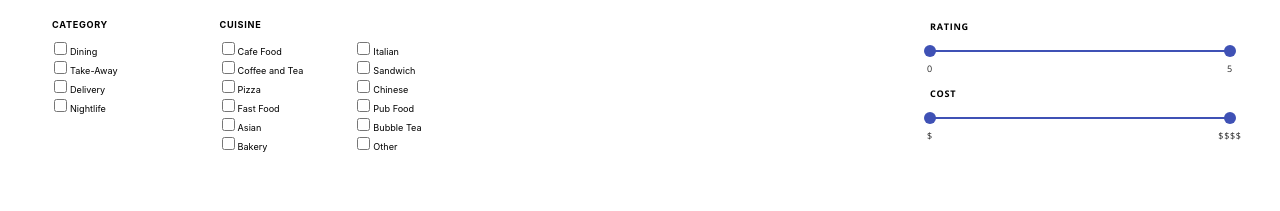
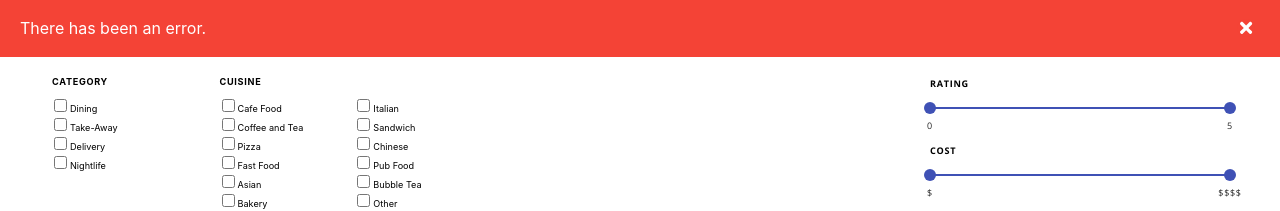
Before and after one commit to AV-room/zomatwo, a React (Create React App) app: page / in a window 1280 px wide. Shown: the top 211 px of the page. Built offline with nearby package versions, Linux system fonts and the light colour scheme; no server answers.

Commit message:
add error message and fix associated bugs

```diff
--- a/src/App.scss
+++ b/src/App.scss
@@ -119,3 +119,19 @@
   display: flex;
   flex-basis: 100%;
 }
+
+.error {
+  display: flex;
+  justify-content: space-between;
+  padding: 20px;
+  background-color: #f44336;
+  color: white;
+
+  .closebtn {
+    background-color: transparent;
+    border: none;
+    outline: none;
+    color: white;
+    cursor: pointer;
+  }
+}
--- a/src/App.tsx
+++ b/src/App.tsx
@@ -1,6 +1,7 @@
 import React, { useState, useEffect } from 'react';
 import Typography from '@material-ui/core/Typography';
 import Slider from '@material-ui/core/Slider';
+import { isEqual } from 'lodash';
 import './App.scss';
 import Restaurant from './interfaces/Restaurant';
 import { Categories, Cuisines } from './enums';
@@ -10,11 +11,14 @@ import { Filters } from './interfaces/Filters';
 import ScrollableList from './components/ScrollableList';
 import Details from './components/Details';
 import CheckboxGroup from './components/Checkbox';
-// import { Sort, SortType, SortOrder } from './interfaces/Sort';
+import { faTimes, faCircle } from '@fortawesome/free-solid-svg-icons';
+import { FontAwesomeIcon } from '@fortawesome/react-fontawesome';
+import { DEFAULT_COST_BOUNDS, DEFAULT_RATING_BOUNDS } from './utils/constants';
 
 const App = () => {
   const [openFilterPanel, setOpenFilterPanel] = useState<boolean>(false);
   const [isLoading, setIsLoading] = useState<boolean>(false);
+  const [hasErrored, setHasErrored] = useState<boolean>(false);
   const [results, setResults] = useState<Restaurant[]>(null);
   const [resultsTotal, setResultsTotal] = useState<number>(0);
   const [categories, setCategories] = useState<Categories[]>([]);
@@ -23,8 +27,6 @@ const App = () => {
   const [rating, setRating] = useState<number[]>([0, 5]);
   const [cost, setCost] = useState<number[]>([0, 500]);
   const [selected, setSelected] = useState<number>(null);
-  // const [sortType, setSortType] = useState<string>('cost');
-  // const [sortOrder, setSortOrder] = useState<string>('desc');
 
   useEffect(() => {
     setIsLoading(true);
@@ -35,6 +37,7 @@ const App = () => {
         (dataItem: { cuisine: { cuisine_id: number } }) =>
           dataItem.cuisine.cuisine_id
       );
+      // TODO: catch error
 
       setOtherCuisineIds(
         allCuisineIds.filter(
@@ -60,42 +63,28 @@ const App = () => {
     const filters: Filters = {
       categories,
       cuisines,
-      cost
+      cost,
+      rating
     };
 
-    // const sorting: Sort = {
-    //   type: sortType as SortType,
-    //   order: sortOrder as SortOrder
-    // };
+    getFilteredResults(filters, otherCuisineIds).then(
+      (filteredRestaurants: Restaurant[]) => {
+        setIsLoading(false);
 
-    getFilteredResults(
-      filters,
-      // sorting,
-      otherCuisineIds
-    ).then((filteredRestaurants: Restaurant[]) => {
-      setResults(filteredRestaurants);
-      setResultsTotal(filteredRestaurants.length);
-      setIsLoading(false);
-    });
-  }, [
-    categories,
-    cuisines,
-    cost,
-    rating
-    // sortType,
-    // sortOrder
-  ]);
+        if (filteredRestaurants) {
+          setResults(filteredRestaurants);
+          setResultsTotal(filteredRestaurants.length);
+        } else {
+          setHasErrored(true);
+          setResults(null);
+          setResultsTotal(null);
+        }
+      }
+    );
+  }, [categories, cuisines, cost, rating]);
 
   const ratingValueText = (value: any) => value;
   const costValueText = (value: any) => `$${value}`;
-
-  // const toggleSortOrder = (event: any) => {
-  //   setSortOrder(sortOrder === 'asc' ? 'desc' : 'asc');
-  // };
-
-  // const toggleSortType = (event: any) => {
-  //   setSortType(sortType === 'cost' ? 'rating' : 'cost');
-  // };
 
   const categoryCheckboxes = [
     { label: 'Dining', value: Categories.dining },
@@ -120,6 +109,28 @@ const App = () => {
     { label: 'Other', value: Cuisines.other }
   ];
 
+  const ratingMarks = [
+    {
+      value: DEFAULT_RATING_BOUNDS[0],
+      label: '0'
+    },
+    {
+      value: DEFAULT_RATING_BOUNDS[1],
+      label: '5'
+    }
+  ];
+
+  const costMarks = [
+    {
+      value: DEFAULT_COST_BOUNDS[0],
+      label: '$'
+    },
+    {
+      value: DEFAULT_COST_BOUNDS[1],
+      label: '$$$$'
+    }
+  ];
+
   const handleCategoriesChange = (categories: Categories[]) => {
     setCategories(categories);
   };
@@ -128,17 +139,11 @@ const App = () => {
     setCuisines(cuisines);
   };
 
-  const handleRatingChange = (
-    event: React.ChangeEvent<HTMLInputElement>,
-    newValue: any
-  ) => {
+  const handleRatingChange = (event: any, newValue: any) => {
     setRating(newValue);
   };
 
-  const handleCostChange = (
-    event: React.ChangeEvent<HTMLInputElement>,
-    newValue: any
-  ) => {
+  const handleCostChange = (event: any, newValue: any) => {
     setCost(newValue);
   };
 
@@ -146,34 +151,49 @@ const App = () => {
     setSelected(restaurantId);
   };
 
-  const handleFilterClick = (event: React.ChangeEvent<HTMLInputElement>) => {
+  const handleFilterClick = (event: any) => {
     setOpenFilterPanel(!openFilterPanel);
   };
 
-  const ratingMarks = [
-    {
-      value: 0,
-      label: '0'
-    },
-    {
-      value: 5,
-      label: '5'
+  const handleErrorDismissal = (event: any) => {
+    setHasErrored(false);
+    setResults(null);
+    setResultsTotal(null);
+    resetFilters();
+  };
+
+  // reset without triggering changes to state, which will trigger further API calls
+  const resetFilters = () => {
+    if (categories.length > 0) {
+      setCategories([]);
     }
-  ];
 
-  const costMarks = [
-    {
-      value: 0,
-      label: '$'
-    },
-    {
-      value: 500,
-      label: '$$$$'
+    if (cuisines.length > 0) {
+      setCuisines([]);
     }
-  ];
+
+    if (!isEqual(cost, DEFAULT_COST_BOUNDS)) {
+      setCost(DEFAULT_COST_BOUNDS);
+    }
+
+    if (!isEqual(rating, DEFAULT_RATING_BOUNDS)) {
+      setRating(DEFAULT_RATING_BOUNDS);
+    }
+  };
 
   return (
     <div className="container">
+      {hasErrored && (
+        <h2 className="error">
+          There has been an error.
+          <button className="closebtn" onClick={handleErrorDismissal}>
+            <span className="fa-layers fa-fw">
+              <FontAwesomeIcon icon={faCircle} size="lg" color="#f44336" />
+              <FontAwesomeIcon icon={faTimes} size="lg" color="white" />
+            </span>
+          </button>
+        </h2>
+      )}
       <button className="show-filters" onClick={handleFilterClick}>
         Filter
       </button>
@@ -183,12 +203,14 @@ const App = () => {
             name="category"
             label="Category"
             childLabelValues={categoryCheckboxes}
+            checkedVals={categories}
             onChange={handleCategoriesChange}
           />
           <CheckboxGroup
             name="cuisine"
             label="Cuisine"
             childLabelValues={cuisineCheckboxes}
+            checkedVals={cuisines}
             onChange={handleCuisinesChange}
           />
         </div>
--- a/src/api/Api.ts
+++ b/src/api/Api.ts
@@ -9,6 +9,7 @@ import { SearchParams } from '../interfaces/SearchParams';
 import Restaurant from '../interfaces/Restaurant';
 import { withinRange } from '../utils/helpers';
 import { searchResponseCollection } from '../mockData/mockData';
+import { DEFAULT_COST_BOUNDS, DEFAULT_RATING_BOUNDS } from '../utils/constants';
 
 export const SEARCH_API_MAX_RESULTS = 100;
 const ENTITY_TYPE = 'city';
@@ -38,11 +39,6 @@ export const getFilteredResults = async (
   filters: Filters,
   otherCuisineIds: number[]
 ): Promise<Restaurant[]> => {
-  debugger;
-
-  const DEFAULT_COST_BOUNDS = [0, 500];
-  const DEFAULT_RATING_BOUNDS = [0, 5];
-
   if (isEqual(filters.cost, DEFAULT_COST_BOUNDS)) {
     filters.cost = null;
   }
@@ -58,8 +54,15 @@ export const getFilteredResults = async (
     otherCuisineIds
   );
 
-  const searchResponses = await collectSearchResponses(paramSets);
-  // const searchResponses = searchResponseCollection;
+  let searchResponses: SearchResponse[];
+  try {
+    // MOCK DATA
+    // searchResponses = searchResponseCollection;
+
+    searchResponses = await collectSearchResponses(paramSets);
+  } catch (rejected) {
+    return null;
+  }
 
   let allRestaurants = searchResponses.reduce((acc, curr: SearchResponse) => {
     const restaurants = curr.data.restaurants.map(
@@ -71,8 +74,6 @@ export const getFilteredResults = async (
   if (filters.cost || filters.rating) {
     allRestaurants = applySecondaryFilters(filters, allRestaurants);
   }
-
-  // sort
 
   return allRestaurants;
 };
@@ -193,7 +194,11 @@ const collectSearchResponses = async (
     } while (startIndex < Math.min(totalResults, SEARCH_API_MAX_RESULTS));
   }
 
-  return await Promise.all(promises);
+  const timeoutPromise: Promise<any> = new Promise((resolve, reject) =>
+    setTimeout(() => reject(), 20000)
+  );
+
+  return await Promise.race([Promise.all(promises), timeoutPromise]);
 };
 
 const querySearchApi = async (
--- a/src/components/Checkbox/index.tsx
+++ b/src/components/Checkbox/index.tsx
@@ -10,14 +10,14 @@ interface CheckboxGroupProps {
 }
 
 const CheckboxGroup: React.FC<CheckboxGroupProps> = (props) => {
-  const [checkedVals, setCheckedVals] = useState([]);
+  // just reading that this is an anti-pattern
+  // const [checkedVals, setCheckedVals] = useState(props.checkedVals || []);
 
   const onCheckboxChange = (event: React.ChangeEvent<HTMLInputElement>) => {
     const newCheckedVals = event.target.checked
-      ? [...checkedVals, event.target.name]
-      : checkedVals.filter((c: any) => c !== event.target.name);
+      ? [...props.checkedVals, event.target.name]
+      : props.checkedVals.filter((c: any) => c !== event.target.name);
 
-    setCheckedVals(newCheckedVals);
     props.onChange(newCheckedVals);
   };
 
@@ -31,7 +31,7 @@ const CheckboxGroup: React.FC<CheckboxGroupProps> = (props) => {
               type="checkbox"
               key={i}
               name={lv.value}
-              checked={checkedVals.includes(lv.value)}
+              checked={props.checkedVals.includes(lv.value)}
               onChange={onCheckboxChange}
             ></input>
             {lv.label}
--- /dev/null
+++ b/src/utils/constants.ts
@@ -0,0 +1,2 @@
+export const DEFAULT_COST_BOUNDS = [0, 500];
+export const DEFAULT_RATING_BOUNDS = [0, 5];
```
Also changed, not shown: 1 other file (tests, documents, lock files or other folders).
